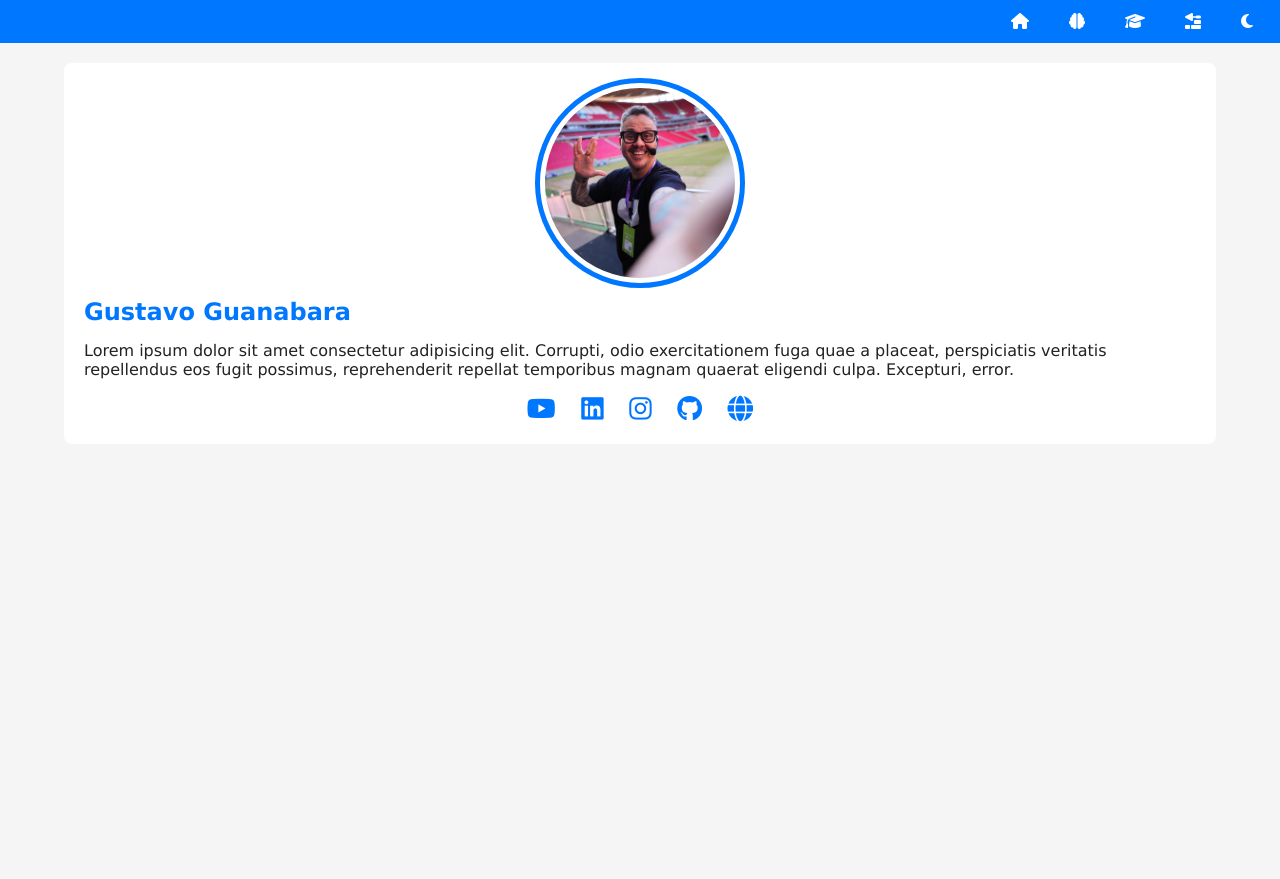
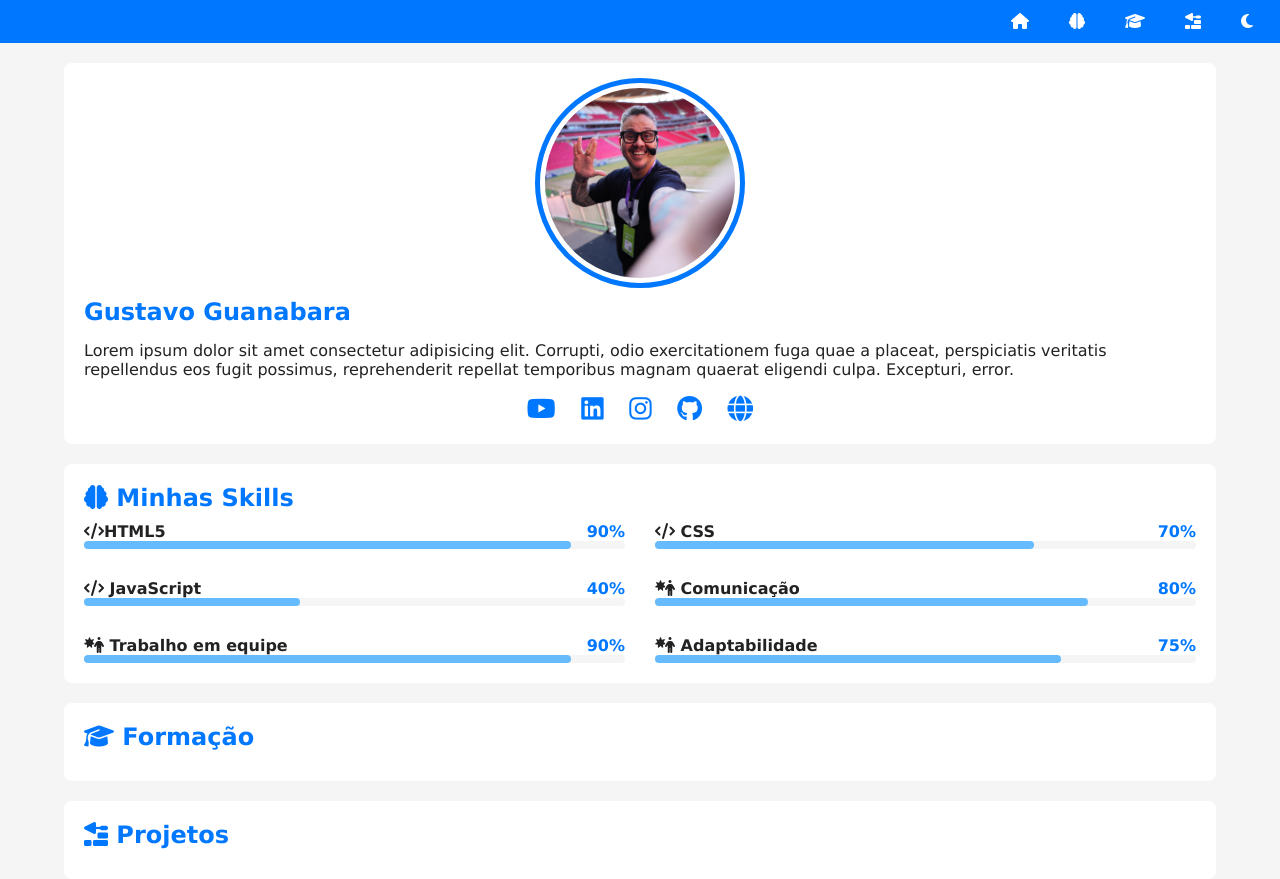
Before and after one commit to felipesiqueira06/projeto-portifolio, a plain HTML site: page index.html in a window 1280 px wide. Before the commit the page ends 800 px from the top, so only its background shows below. Drawn offline with Linux system fonts and the light colour scheme.

Commit message:
detalhes

```diff
--- a/estilos/style.css
+++ b/estilos/style.css
@@ -112,3 +112,62 @@ div#social a{
 div#social a:hover{
 color: var(--destaque-inverso);
 }
+
+section#detalhes{
+  grid-column: 2;
+
+}
+
+
+article{
+  background-color: var(--fundo-card);
+  padding: 20px;
+  margin-top: 20px;
+  border-radius: 8px;
+}
+
+article h2{
+  color: var(--destaque);
+  margin-bottom: 10px;
+}
+
+#skill-container{
+  display: grid;
+  grid-template-columns: 1fr;
+  gap: 30px;
+}
+
+#skill-container .info{
+  display: flex;
+  justify-content: space-between;
+  align-items: center;
+}
+
+#skill-container .nome{
+  font-weight: bold;
+  color: var(--texto);
+}
+
+#skill-container .porcent{
+  font-weight: bold;
+  color: var(--destaque);
+}
+
+#skill-container .barra{
+  width: 100%;
+  background-color: var(--fundo-principal);
+  height: 8px;
+  border-radius: 4px;
+}
+
+#skill-container .progresso{
+  height: 100%;
+  background-color: var(--destaque-inverso);
+  border-radius: 4px;
+}
+
+@media screen and (min-width: 768px){
+  #skill-container{
+    grid-template-columns: 1fr 1fr;
+  }
+}
--- a/index.html
+++ b/index.html
@@ -37,11 +37,121 @@
 
        </section>
 
-       <section id="detalhes">
+    <section id="detalhes">
 
-       </section>
+         <article id="skils">
+            <h2><i class="fa-solid fa-brain"></i> Minhas Skills</h2>
 
-    </main>
+            <div id="skill-container">
+                <div class="item">
+                    <div class="info">
+                        <span class="nome">
+                          <i class="fa-solid fa-code"></i>HTML5
+                        </span>
+                        <span class="porcent">
+                             90%
+                        </span>
+                    </div>
+                    <div class="barra">
+                        <div class="progresso" style="width:90%"></div>
+                    </div>
+                </div>
+
+                <div class="item">
+                    <div class="info">
+                        <span class="nome">
+                          <i class="fa-solid fa-code"></i> CSS
+                        </span>
+                        <span class="porcent">
+                             70%
+                        </span>
+                    </div>
+                    <div class="barra">
+                        <div class="progresso" style="width:70%"></div>
+                    </div>
+                </div>
+
+                <div class="item">
+                    <div class="info">
+                        <span class="nome">
+                          <i class="fa-solid fa-code"></i> JavaScript
+                        </span>
+                        <span class="porcent">
+                             40%
+                        </span>
+                    </div>
+                    <div class="barra">
+                        <div class="progresso" style="width:40%"></div>
+                    </div>
+                </div>
+
+                 <div class="item">
+                    <div class="info">
+                        <span class="nome">
+                          <i class="fa-solid fa-person-burst"></i> Comunicação
+                        </span>
+                        <span class="porcent">
+                             80%
+                        </span>
+                    </div>
+                    <div class="barra">
+                        <div class="progresso" style="width:80%"></div>
+                    </div>
+                </div>
+
+                   <div class="item">
+                    <div class="info">
+                        <span class="nome">
+                          <i class="fa-solid fa-person-burst"></i> Trabalho em equipe
+                        </span>
+                        <span class="porcent">
+                             90%
+                        </span>
+                    </div>
+                    <div class="barra">
+                        <div class="progresso" style="width:90%"></div>
+                    </div>
+                </div>
+
+                 <div class="item">
+                    <div class="info">
+                        <span class="nome">
+                          <i class="fa-solid fa-person-burst"></i> Adaptabilidade
+                        </span>
+                        <span class="porcent">
+                             75%
+                        </span>
+                    </div>
+                    <div class="barra">
+                        <div class="progresso" style="width:75%"></div>
+                    </div>
+                </div>
+            </div>
+
+
+
+
+
+         </article> <!--FIM SKILS-->
+
+
+
+         <article id="formacao">
+            <h2><i class="fa-solid fa-graduation-cap"></i> Formação</h2>
+
+         </article> <!---FIM FORMACAO-->
+
+
+
+
+         <article id="projetos">
+            <h2><i class="fa-solid fa-trowel-bricks"></i> Projetos</h2>
+
+         </article> <!--FIM PROJETO-->
+
+    </section>
+
+</main>
 
     <footer>
 
```
